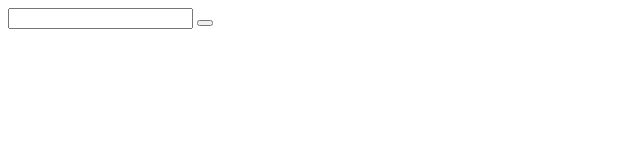
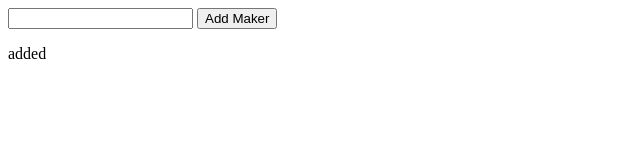
Before and after one commit to Gwasanaethau/makermix, a website: page index.html in a window 1280 px wide. Shown: the whole page, without its empty margins (0-640 px from the left). Drawn offline with nearby package versions, Linux system fonts and the light colour scheme; some packages are replaced by stand-ins of ours; a script that the page names is missing.

Commit message:
Added feature test to add Makers.

```diff
--- a/index.html
+++ b/index.html
@@ -10,12 +10,15 @@
     <script src="js/addMakerController.js"></script>
   </head>
   <body ng-app="MakerMix">
-  <div ng-controller="AddMakerController as addMakerCtrl">
-    <form>
-      <input ng-model="addMakerCtrl.addMaker">
-      <button></button>
-    </form>
-  <div>
+    <header>
+    </header>
+    <div ng-controller="AddMakerController as addMakerCtrl">
+      <form>
+        <input ng-model="addMakerCtrl.addMaker">
+        <button class="btn" ng-click="addMakerCtrl.postMaker(addMakerCtrl.addMaker)">Add Maker</button>
+      </form>
+      <p class="notice">{{addMakerCtrl.addedMaker}} added</p>
+    <div>
 
   </body>
 </html>
```
Also changed, not shown: test/e2e/makersPairingFeature.js (+4 -2 lines).
